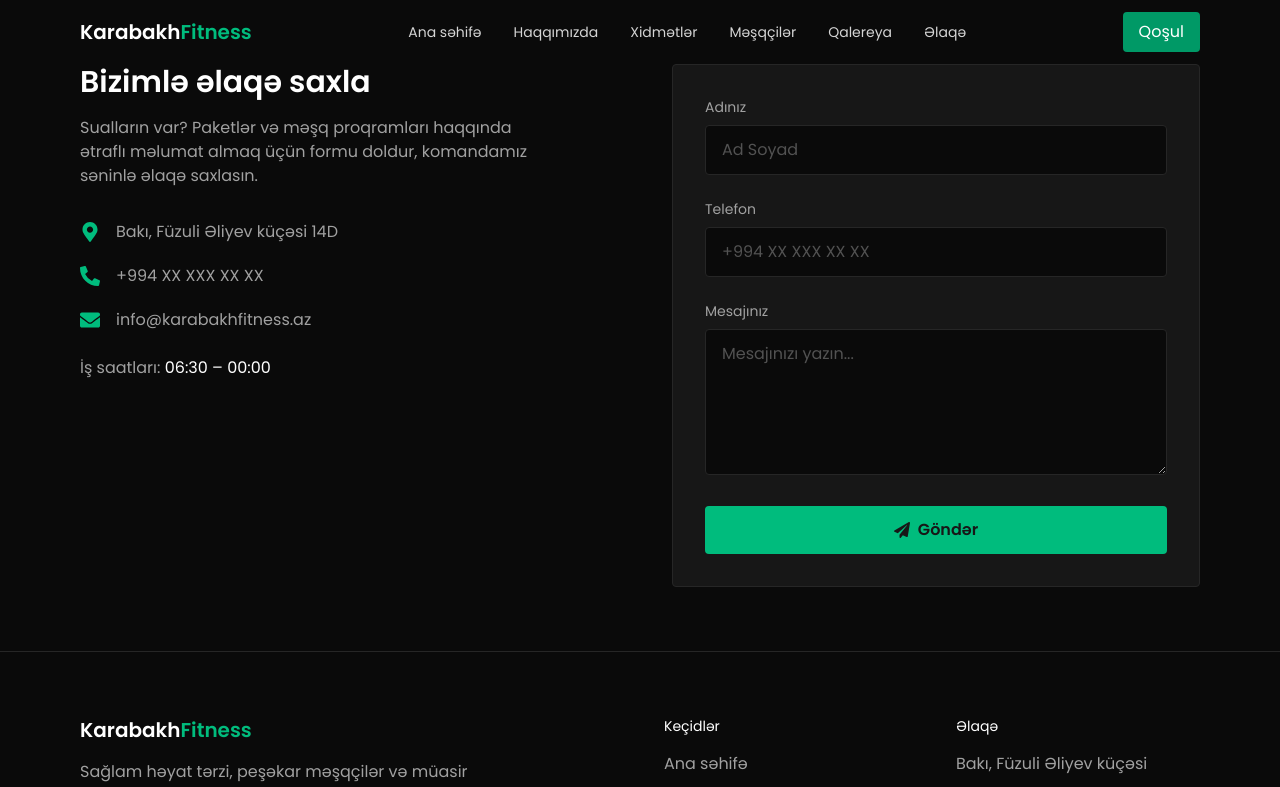
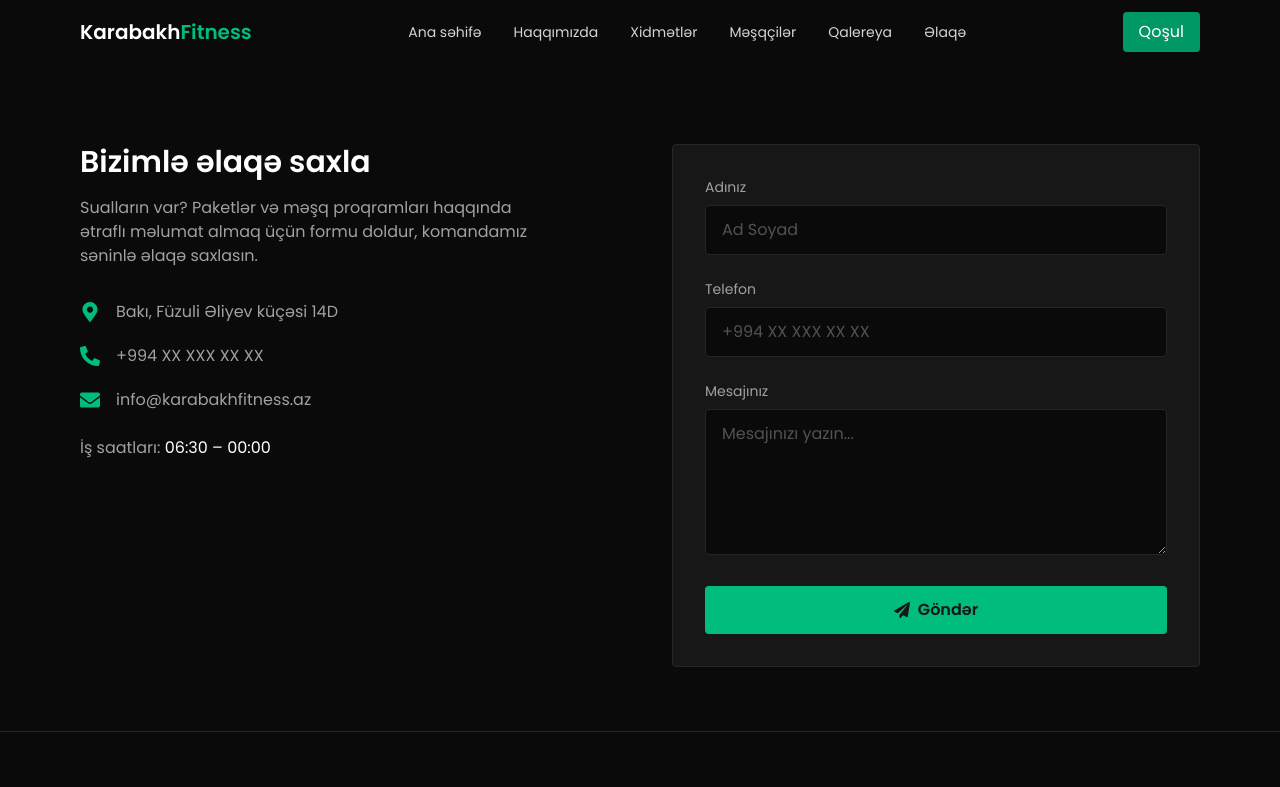
Before and after one commit to elxanoffical/Fitness, a Next.js app: page /contact in a window 1280 px wide. Shown: the top 787 px of the page. Built offline with nearby package versions, Linux system fonts and the light colour scheme.

Commit message:
Update ContactSection

```diff
--- a/app/contact/page.jsx
+++ b/app/contact/page.jsx
@@ -2,5 +2,9 @@
 import ContactSection from "@/components/ContactSection";
 
 export default function ContactPage() {
-  return <ContactSection />;
+  return (
+    <main className="pt-36 pb-16">
+      <ContactSection />
+    </main>
+  );
 }
--- a/app/globals.css
+++ b/app/globals.css
@@ -3,4 +3,5 @@
 @import "tailwindcss";
 body {
   font-family: "Poppins", sans-serif;
+  background-color: #0a0a0a; /* əsas sayt background */
 }
--- a/app/page.jsx
+++ b/app/page.jsx
@@ -1,18 +1,20 @@
-import Hero from '@/components/Hero'
-import Services from '@/components/Services'
-import Trainers from '@/components/Trainers'
-import Gallery from '@/components/Gallery'
-import React from 'react'
-import Contact from '@/components/ContactSection'
+import Hero from "@/components/Hero";
+import Services from "@/components/Services";
+import Trainers from "@/components/Trainers";
+import Gallery from "@/components/Gallery";
+import React from "react";
+import Contact from "@/components/ContactSection";
 
 export default function Home() {
   return (
-   <section>
-    <Hero/>
-    <Services/>
-    <Trainers/>
-    <Gallery/>
-    <Contact/>
-   </section>
-  )
+    <section>
+      <Hero />
+      <Services />
+      <Trainers />
+      <Gallery />
+      <section className="py-16">
+        <Contact />
+      </section>
+    </section>
+  );
 }
--- a/components/ContactSection.jsx
+++ b/components/ContactSection.jsx
@@ -22,7 +22,7 @@ export default function ContactSection() {
   };
 
   return (
-    <section className="py-16 bg-neutral-950">
+    <section className=" bg-neutral-950">
       <div className="max-w-6xl mx-auto px-4 grid md:grid-cols-2 gap-16 items-start">
         {/* LEFT SIDE INFO */}
         <div>
@@ -117,5 +117,5 @@ export default function ContactSection() {
         </form>
       </div>
     </section>
-  );
+  )
 }
```
